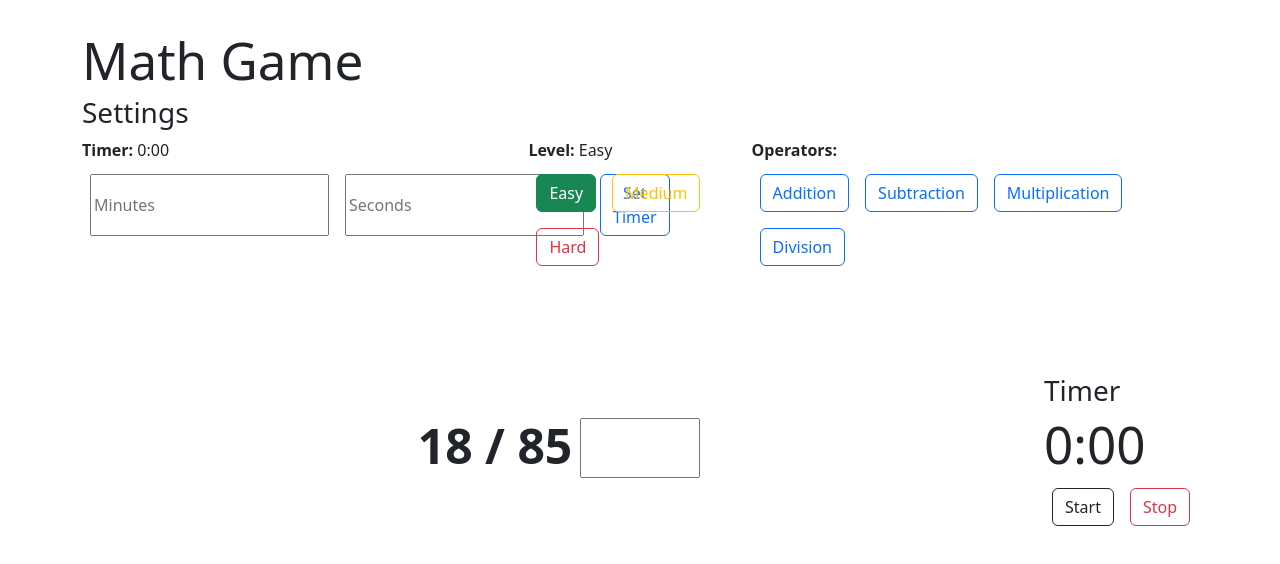
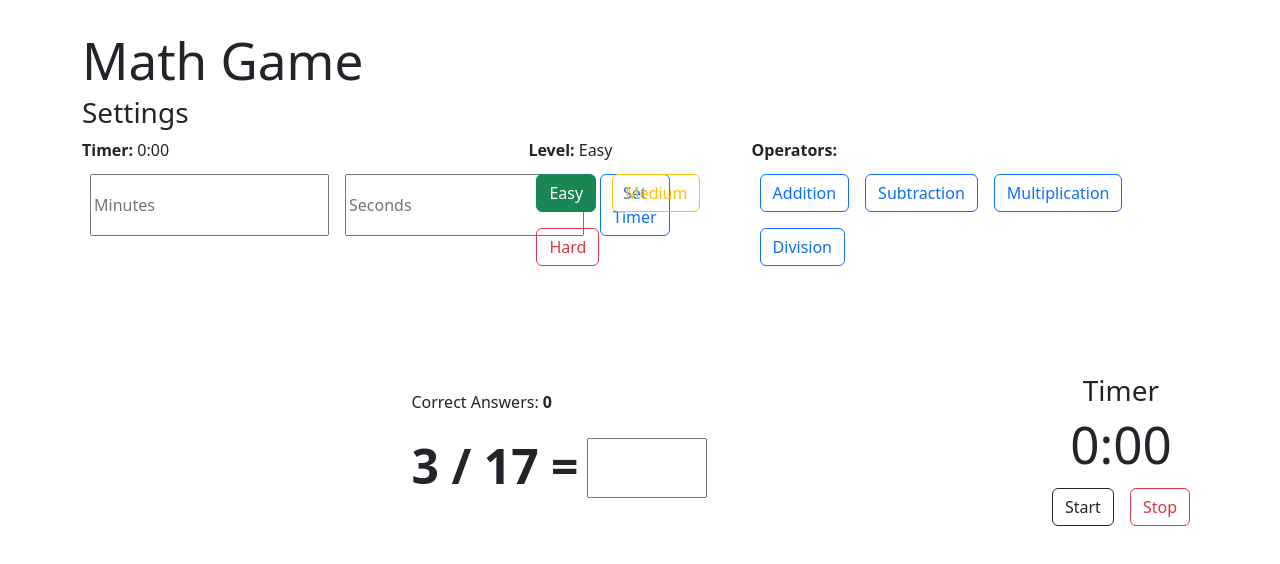
Before and after one commit to BriGuy520/math-game, a React (Vite) app: page / in a window 1280 px wide. Shown: the top 564 px of the page. Built offline with nearby package versions, Linux system fonts and the light colour scheme.

Commit message:
made some changes to the styling

```diff
--- a/src/App.css
+++ b/src/App.css
@@ -25,6 +25,10 @@
   display: flex;
 }
 
+.timer-container {
+  text-align: center;
+}
+
 .game-container, .board-container {
   display: flex;
 }
@@ -35,11 +39,17 @@
 }
 
 .board-container {
+  display: flex;
+  flex-direction: column;
   height: 20%;
   margin: auto;
 }
 
-.board-container p {
+.guess-container {
+  display: flex;
+}
+
+.guess-container p {
   font-size: 48px;
   font-weight: 600;
 }
--- a/src/components/Board.tsx
+++ b/src/components/Board.tsx
@@ -8,29 +8,18 @@ export type BoardProps = {
 
 const Board = ({operators}: BoardProps) => {
 
-  const [firstValue, setFirstValue] = React.useState(Math.floor(Math.floor(Math.random() * 100)));
-  const [secondValue, setSecondValue] = React.useState(Math.floor(Math.floor(Math.random() * 100)));
+  const [firstValue, setFirstValue] = React.useState(Math.floor(Math.floor(Math.random() * 20)));
+  const [secondValue, setSecondValue] = React.useState(Math.floor(Math.floor(Math.random() * 20)));
+  const [operator, setOperator] = React.useState(operators[Math.floor(Math.random() * operators.length)]);
 
   const [guess, setGuess] = React.useState<string>("");
 
-  const selectedOperator: string = operators[Math.floor(Math.random() * operators.length)];
-  let displayOperator: string = selectedOperator == "Addition" ? "+" : (selectedOperator == "Substraction" ? "-" : (selectedOperator == "Multiplication" ? "x" : "/"));
+  const [correct, setCorrect] = React.useState<number>(0);
+
+  const displayOperator: string = operator == "Addition" ? "+" : (operator == "Substraction" ? "-" : (operator == "Multiplication" ? "x" : "/"));
   let answer: number;
 
-
-
-  if(selectedOperator === "Addition"){
-    displayOperator = "+";
-  } else if(selectedOperator === "Subtraction"){
-    displayOperator = "-";
-  } else if(selectedOperator === "Multiplication"){
-    displayOperator = "x";
-  } else if(selectedOperator === "Divsion"){
-    displayOperator = "/";
-  }
-
-
-    /* Game */
+   /* Game */
 
   const handleGuess = (e: React.ChangeEvent<HTMLInputElement>) => {
     e.preventDefault();
@@ -42,7 +31,7 @@ const Board = ({operators}: BoardProps) => {
 
     if(e.key === 'Enter'){
 
-      switch(selectedOperator){
+      switch(operator){
 
         case 'Addition':
           answer = firstValue + secondValue;
@@ -58,18 +47,28 @@ const Board = ({operators}: BoardProps) => {
           break;
       }
 
-      console.log(answer);
+      if(answer === parseInt(guess)){
+        setCorrect(correct + 1);
+      }
+
+      setFirstValue(Math.floor(Math.floor(Math.random() * 20)));
+      setSecondValue(Math.floor(Math.floor(Math.random() * 20)));
+      setOperator(operators[Math.floor(Math.random() * operators.length)]);
+      setGuess("");
+
     }
-
   }
-
-  console.log(displayOperator);
 
   return (
 
     <div className="board-container">
-      <p>{firstValue} {displayOperator} {secondValue}</p>
-      <Input handleChange={handleGuess} checkGuess={checkGuess} inputValue={guess} />
+      <div className="score-container">
+        <p>Correct Answers: <b>{correct}</b></p>
+      </div>
+      <div className="guess-container">
+        <p>{firstValue} {displayOperator} {secondValue} = </p>
+        <Input handleChange={handleGuess} checkGuess={checkGuess} inputValue={guess} />
+      </div>
     </div>
   );
 
```
